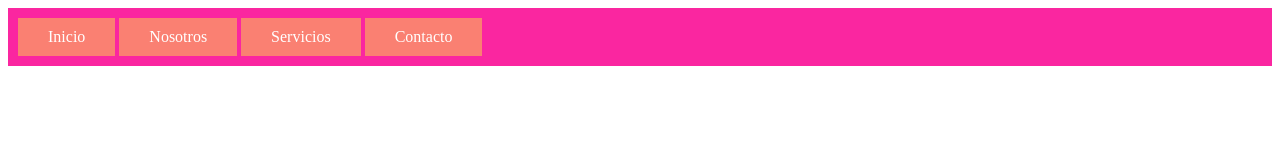
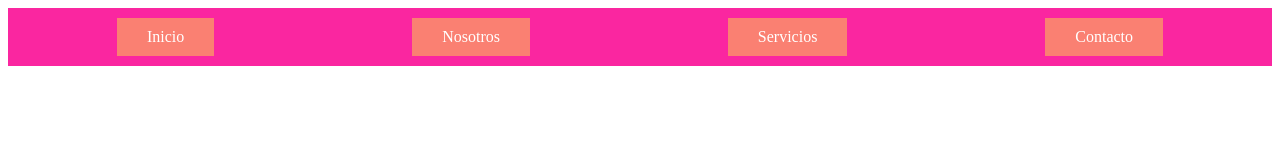
Before and after one commit to nrrf/Course_html_css_intro_bootstrap, a plain HTML site: page section_4/navbar/navbar.html in a window 1280 px wide. Drawn offline with Linux system fonts and the light colour scheme.

Commit message:
Working with Flexbox

```diff
--- a/section_4/navbar/navbar.css
+++ b/section_4/navbar/navbar.css
@@ -11,6 +11,12 @@
 }
 
 nav {
+    display: flex;
     padding: 10px;
     background: #fa26a0;
+    justify-content: space-around;
+    /*
+    justify-content: space-between;
+    justify-content: center;*/
+    /*estos son algunos otros ejemplos*/
 }
```
Also changed, not shown: section_4/guide_section4.txt.
